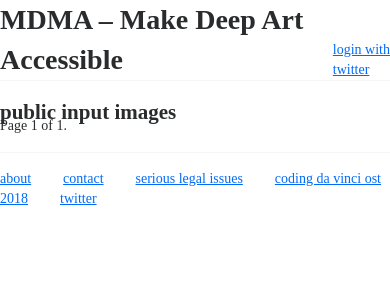
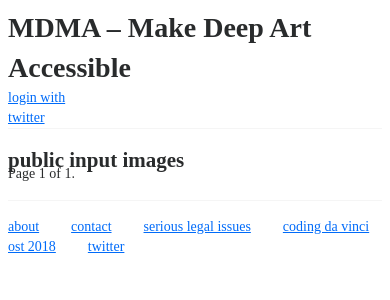
Before and after one commit to jfilter/MDMA, a Django app: page /input_images/ in a window 390 px wide. Shown: the top 300 px of the page. Run offline with Django 3.2, Linux system fonts and the light colour scheme; data that the repository does not hold is empty; parts of the project's set-up code (start-up, migrations or seed data) failed here and were passed over; some libraries are stand-ins or nearby versions.

Commit message:
make website mobile-friendly

```diff
--- a/static/css/main.css
+++ b/static/css/main.css
@@ -5,6 +5,7 @@
   color: #292b2c;
 
   max-width: 50rem;
+  padding: 0.5rem;
   margin: 0 auto;
 }
 
@@ -16,18 +17,15 @@
   color: #006bf9;
 }
 
-.left {
-  float: left;
+.group {
+  display: flex;
+  justify-content: space-between;
+  flex-wrap: wrap;
+  /* margin: 0 -1rem; */
 }
 
-.right {
-  float: right;
-}
-
-.group:after {
-  content: "";
-  display: table;
-  clear: both;
+.group > * {
+  /* padding: 0 1rem; */
 }
 
 header {
--- a/templates/base.html
+++ b/templates/base.html
@@ -4,20 +4,21 @@
 <head>
     <meta charset="UTF-8">
     <title>{% block title %}{% endblock %} - {{ request.site.name }}</title>
+    <meta name="viewport" content="width=device-width, initial-scale=1" />
 
     <link href="{% static "css/normalize.css" %}" rel="stylesheet">
     <link href="{% static "css/main.css" %}" rel="stylesheet">
 </head>
 <body>
   <header class="group">
-    <h1 class="left"><a href="{% url 'index' %}">MDMA – Make Deep Art Accessible</a></h1>
+    <h1><a href="{% url 'index' %}">MDMA – Make Deep Art Accessible</a></h1>
     {% if user.is_authenticated %}
-        <nav class="right nav-links">
+        <nav class="nav-links">
           Welcome {{ user.username }}!<br><a href="{% url 'index' %}">home</a> <a href="{% url 'new' %}">create artwork</a>
            <a href="{% url 'artworks' %}">show artworks</a> <a href="{% url 'profile' %}">profile</a>
         </nav>
         {% else %}
-        <nav class="right">
+        <nav>
           <a href="{% url "social:begin" "twitter" %}">login with<br/>twitter</a>
         </nav>
     {% endif %}
```
